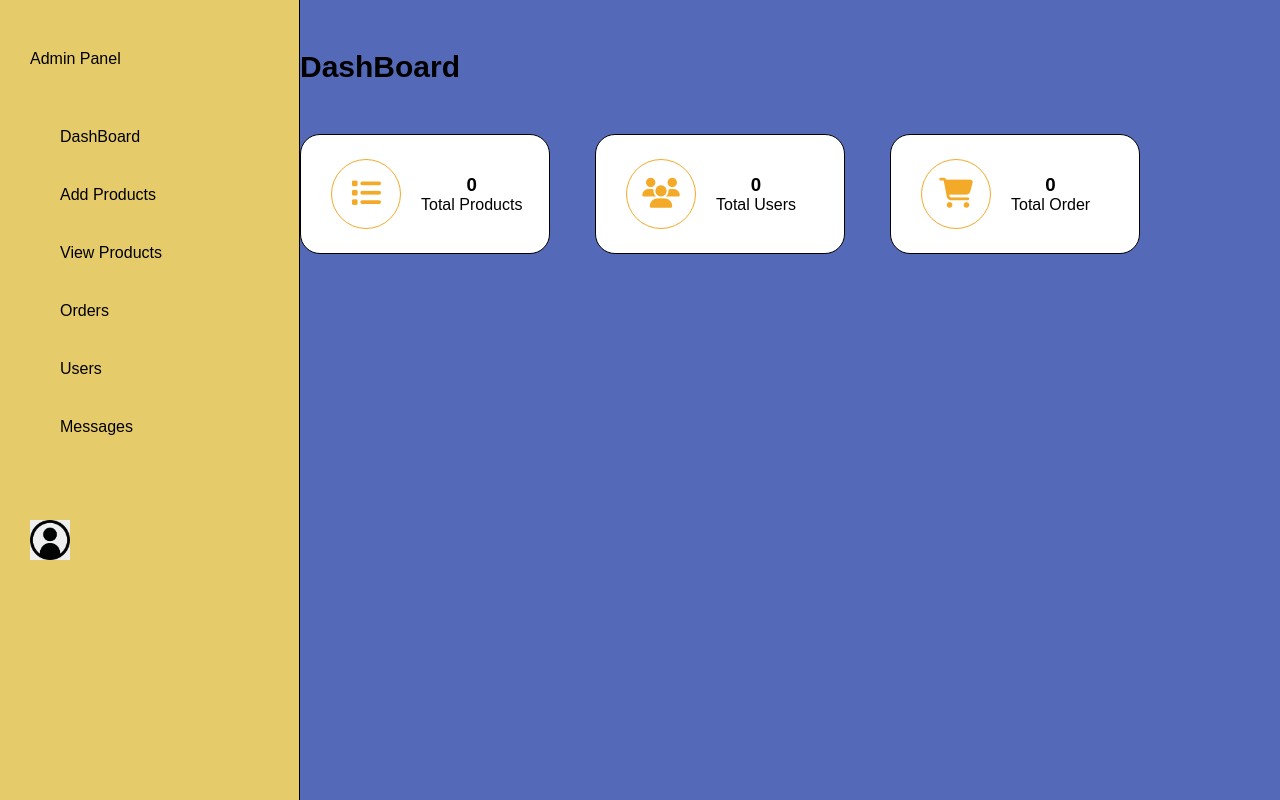
After one commit to Roshik9841/Prime-Canteen, a PHP site: page /admin/dashboard.php in a window 1280 px wide. The commit adds this page. Run offline with PHP 8.4, Linux system fonts and the light colour scheme; the visitor is signed in with stand-in values (Sample User, id 1); data that the repository does not hold is empty; some libraries are stand-ins or nearby versions.

Commit message:
dashboard ko css sakyo

```diff
--- a/admin/adminHeader.php
+++ b/admin/adminHeader.php
@@ -1,5 +1,7 @@
 <?php
 include("../dbconnection.php");
+?><?php
+session_start();
 ?>
 <!DOCTYPE html>
 <html lang="en">
@@ -27,7 +29,7 @@ include("../dbconnection.php");
         .navBar {
             display: flex;
             flex-direction: column;
-            background-color: #F3AA29;
+            background-color: #E5CB6A;
             padding-top: 50px;
             padding-left: 30px;
             text-align: left;
@@ -139,9 +141,7 @@ include("../dbconnection.php");
             </div>
         </div>
         <div class="user-info js-info">
-            <?php
-                session_start();
-            ?>
+
             <p class="username">Username: <?php echo $_SESSION['uname']?></p>
             <p class="email">Email: <?php echo  isset($_SESSION['email']) ? $_SESSION['email'] : 'Email not available'; ?></p>
             <button class="logout-btn js-logout"><a href="../logout.php">LogOut</a></button>
--- /dev/null
+++ b/admin/dashboard.php
@@ -0,0 +1,128 @@
+<!DOCTYPE html>
+<html lang="en">
+
+<head>
+    <title>Document</title>
+    <script src="https://kit.fontawesome.com/494f2e7fea.js" crossorigin="anonymous"></script>
+    <style>
+        body{
+            background-color: #5469b7;
+        }
+        #interface {
+            width: 70%;
+            margin-right: 140px;
+            margin-top: 50px;
+
+        }
+        .value
+        {
+            display: flex;
+            justify-content: space-between;
+            margin-top: 50px;
+        }
+
+        i {
+            color: #F3AA29;
+            border: 1px solid;
+            border-radius: 50%;
+            width: 70px;
+            height: 70px;
+            padding-top: 18px;
+            text-align: center;
+            font-size: 30px;
+        }
+        .value-box{
+            border: 1px solid black;
+            width: 250px;
+            height: 120px;
+            border-radius: 20px;
+            background-color: white;
+            display: flex;
+            padding-left: 30px;
+            align-items: center;
+            text-align: center;
+        }
+        .dash{
+            font-size: 30px;
+        }
+        .dash-text{
+            color: black;
+            padding-left: 20px;
+        }
+    </style>
+
+</head>
+
+<body>
+    <?php
+    include("adminHeader.php");
+    ?>
+    <!-- side container -->
+    <section id="interface">
+
+        <h3 class="dash">DashBoard</h3>
+        <div class="value">
+            <a style="text-decoration:none;" href="viewProduct1.php">
+                <div class="value-box">
+                    <i class="fa-solid fa-list"></i>
+                    <div>
+                        <?php
+                        include("../dbconnection.php");
+                        $product_query = "SELECT COUNT(*) AS productId FROM new_product ";
+                        $product_result = mysqli_query($con, $product_query);
+                        while ($product_row = mysqli_fetch_array($product_result)) {
+                            $product_count = $product_row["productId"];
+                        ?>
+                            <h3 class="dash-text"><?php echo $product_count ?> </h3>
+                        <?php } ?>
+                        <span class="dash-text">Total Products</span>
+                    </div>
+                </div>
+            </a>
+
+            <a style="text-decoration:none;" href="userview.php">
+                <div class="value-box">
+                    <i class="fa-solid fa-users"></i>
+                    <div>
+                        <?php
+                        include("../dbconnection.php");
+                        $product_query = "SELECT COUNT(*) AS Username FROM userinfo ";
+                        $product_result = mysqli_query($con, $product_query);
+                        while ($product_row = mysqli_fetch_array($product_result)) {
+                            $product_count = $product_row["Username"];
+                        ?>
+                            <h3 class="dash-text"><?php echo $product_count ?> </h3>
+                        <?php } ?>
+                        <span class="dash-text">Total Users</span>
+                    </div>
+                </div>
+            </a>
+
+            <a style="text-decoration:none;" href="orderview.php">
+                <div class="value-box">
+                    <i class="fa-solid fa-cart-shopping"></i>
+                    <div>
+                        <?php
+                        include("../dbconnection.php");
+                        $product_query = "SELECT COUNT(*) AS id FROM `orders` ";
+                        $product_result = mysqli_query($con, $product_query);
+                        while ($product_row = mysqli_fetch_array($product_result)) {
+                            $product_count = $product_row["id"];
+                        ?>
+                            <h3 class="dash-text"><?php echo $product_count ?> </h3>
+                        <?php } ?>
+                        <span class="dash-text">Total Order</span>
+                    </div>
+                </div>
+            </a>
+        </div>
+    </section>
+
+    <script>
+        $('#menu-btn').click(function() {
+            $('#menu').toggleClass("active");
+        })
+    </script>
+</body>
+
+</html>
--- a/login.php
+++ b/login.php
@@ -39,7 +39,7 @@ if ($_SERVER['REQUEST_METHOD'] == "POST") {
 
                 // yedi username admin ho bhaye admin page ma janxa
                 if ($username === "Admin") {
-                    header("Location: admin/messages.php");
+                    header("Location: admin/dashboard.php");
                 } else {
                     header("Location: index.php");
                 }
```
Also changed, not shown: admin/Dashboard.html (deleted, +0 -32 lines).
